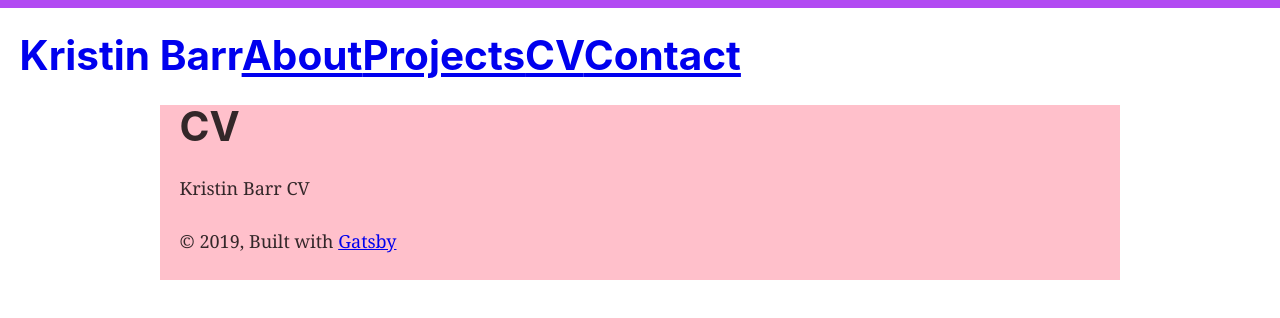
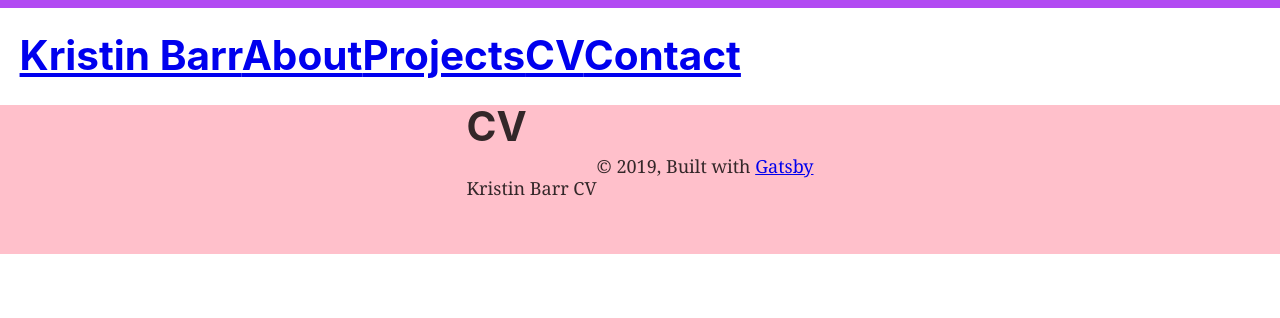
Before and after one commit to Kristinbarr/portfolio-gatsby, a Gatsby site: page /CVPage in a window 1280 px wide. Built offline with nearby package versions, Linux system fonts and the light colour scheme; Gatsby itself is replaced by a stand-in of ours.

Commit message:
header link and main container styles

```diff
--- a/src/components/header.js
+++ b/src/components/header.js
@@ -1,18 +1,20 @@
 import React from "react"
 import { Link } from "gatsby"
 import PropTypes from "prop-types"
-import { HeaderContainer, HeaderInner, HeaderBar, HeaderH1 } from "../styles/headerStyles"
+
+// import { css } from "@emotion/core"
+import { HeaderContainer, HeaderInner, HeaderBar, HeaderH1, linkStyles } from "../styles/headerStyles"
 
 const Header = ({ siteTitle }) => (
   <HeaderContainer>
     <HeaderBar />
     <HeaderInner>
       <HeaderH1>
-        <Link
+        <Link linkStyles
           to="/"
-          style={{
-            textDecoration: `none`,
-          }}
+          // style={{
+          //   textDecoration: `none`,
+          // }}
         >
           {siteTitle}
         </Link>
--- a/src/components/layout.js
+++ b/src/components/layout.js
@@ -10,6 +10,8 @@ import PropTypes from "prop-types"
 import { useStaticQuery, graphql } from "gatsby"
 
 import Header from "./header"
+import { Container } from "../styles/mainStyles"
+
 import "./layout.css"
 
 const Layout = ({ children }) => {
@@ -26,22 +28,14 @@ const Layout = ({ children }) => {
   return (
     <>
       <Header siteTitle={data.site.siteMetadata.title} />
-      <div
-        style={{
-          background: `pink`,
-          margin: `0 auto`,
-          maxWidth: 960,
-          padding: `0px 1.0875rem 1.45rem`,
-          paddingTop: 0,
-        }}
-      >
+      <Container>
         <main>{children}</main>
         <footer>
           © {new Date().getFullYear()}, Built with
           {` `}
           <a href="https://www.gatsbyjs.org">Gatsby</a>
         </footer>
-      </div>
+      </Container>
     </>
   )
 }
--- a/src/styles/mainStyles.js
+++ b/src/styles/mainStyles.js
@@ -1,8 +1,16 @@
 import styled from "@emotion/styled"
 import { css } from "@emotion/core"
 
-export const container = styled.div`
+export const Container = styled.div`
   display: flex;
   justify-content: center;
   align-items: center;
+  background: pink;
+  margin: 0 auto;
+  maxWidth: 960;
+  padding: 0px 1.0875rem 1.45rem;
+  paddingTop: 0;
 `
+export const linkStyles = css`
+  text-decoration: none;
+`
```
Also changed, not shown: src/pages/index.js (+1 -6 lines).
